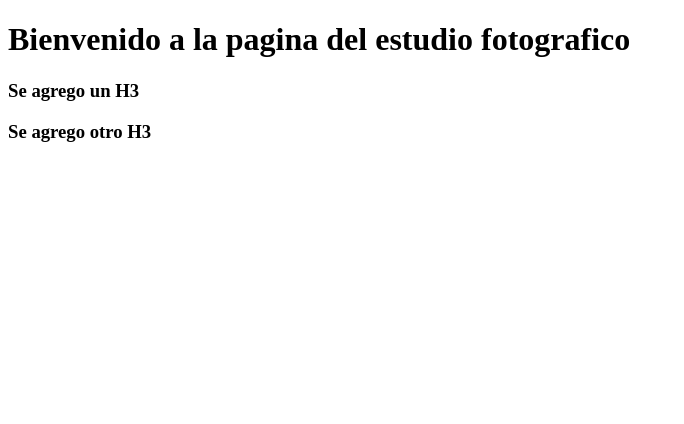
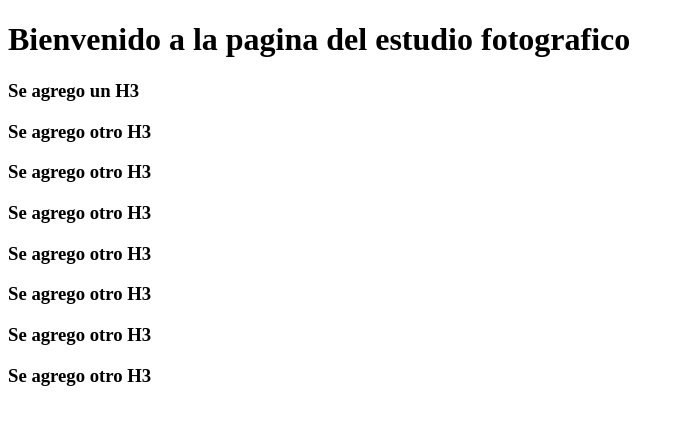
Before and after one commit to ErickWalker510/unity_androird_course, a plain HTML site: page index.html in a window 1280 px wide. Shown: the whole page, without its empty margins (0-684 px from the left). Drawn offline with Linux system fonts and the light colour scheme.

Commit message:
varios h3
varios h3 agregados

```diff
--- a/index.html
+++ b/index.html
@@ -8,5 +8,11 @@
 		<h1>Bienvenido a la pagina del estudio fotografico</h1>
 		<h3>Se agrego un H3</h3>
 		<h3>Se agrego otro H3</h3>
+		<h3>Se agrego otro H3</h3>
+		<h3>Se agrego otro H3</h3>
+		<h3>Se agrego otro H3</h3>
+		<h3>Se agrego otro H3</h3>
+		<h3>Se agrego otro H3</h3>
+		<h3>Se agrego otro H3</h3>
 	</body>
 </html>
```
